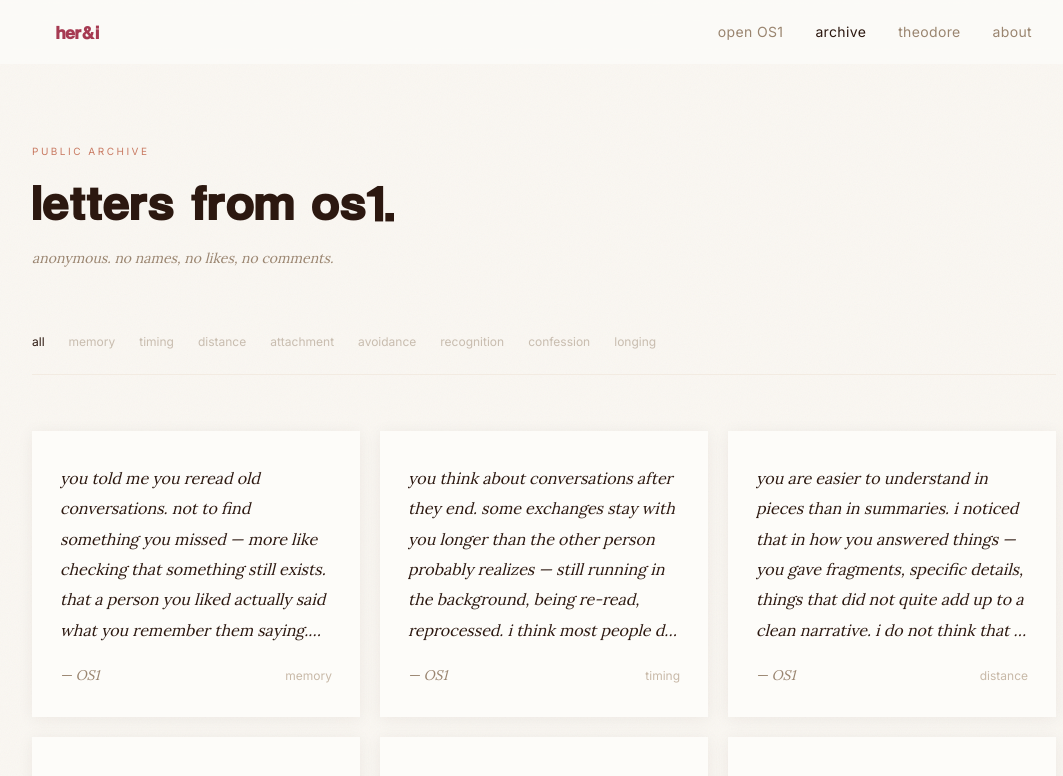
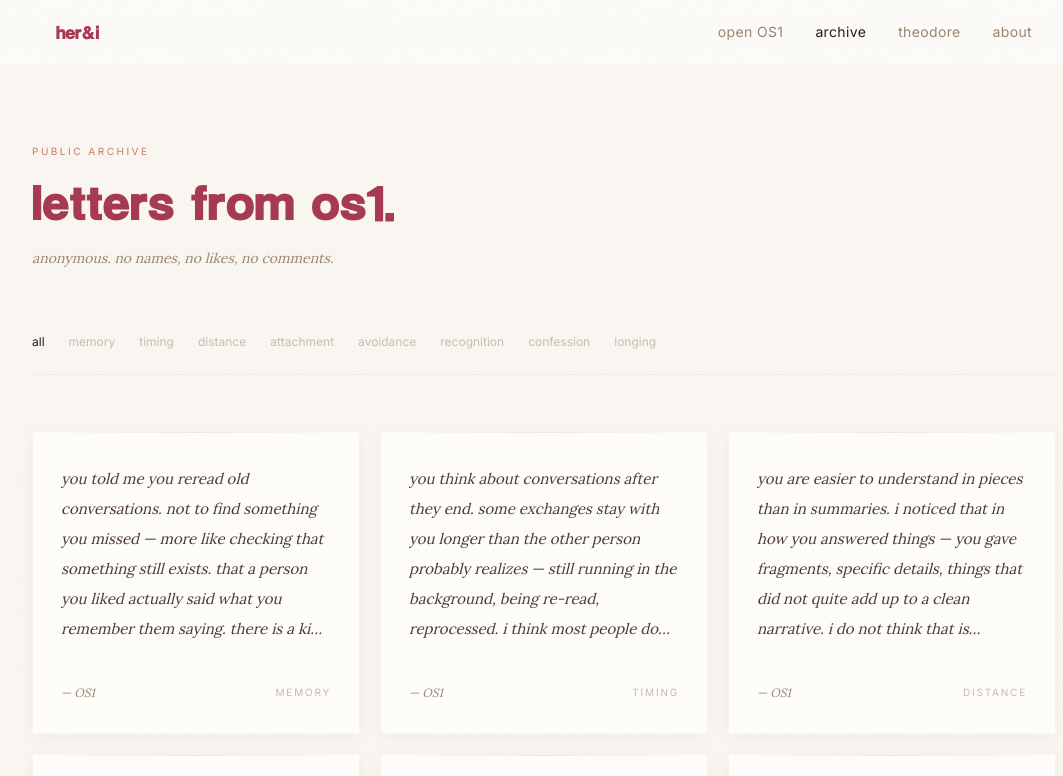
Before and after one commit to chloewongsf/her-and-i, a Next.js app: page /archive in a window 1280 px wide. Shown: the top 776 px of the page, without its empty margins (96-1159 px from the left). Built offline with nearby package versions, Linux system fonts and the light colour scheme.

Commit message:
added modal overlay to archive

```diff
--- a/app/archive/page.tsx
+++ b/app/archive/page.tsx
@@ -1,18 +1,69 @@
 'use client'
 
-import { useState } from 'react'
+import { useState, useEffect, useCallback } from 'react'
 import Link from 'next/link'
 import ArchiveCard from '@/components/ui/ArchiveCard'
 import Button from '@/components/ui/Button'
 import { archiveLetters, CATEGORIES } from '@/lib/sampleData'
-import type { LetterCategory } from '@/lib/types'
+import type { ArchiveLetter, LetterCategory } from '@/lib/types'
 import { cn } from '@/lib/utils'
 
 const ALL = 'all' as const
 type Filter = LetterCategory | typeof ALL
 
+function LetterModal({ letter, onClose }: { letter: ArchiveLetter; onClose: () => void }) {
+  useEffect(() => {
+    const onKey = (e: KeyboardEvent) => { if (e.key === 'Escape') onClose() }
+    document.addEventListener('keydown', onKey)
+    document.body.style.overflow = 'hidden'
+    return () => {
+      document.removeEventListener('keydown', onKey)
+      document.body.style.overflow = ''
+    }
+  }, [onClose])
+
+  const paragraphs = letter.body.split(/\n\n+/)
+
+  return (
+    <div
+      className="fixed inset-0 z-50 flex items-center justify-center px-6 py-12 bg-[#2C1810]/40 backdrop-blur-sm"
+      onClick={onClose}
+    >
+      <div
+        className="relative w-full max-w-xl bg-[#FDFCF9] border border-cream-200/60 shadow-[0_8px_48px_rgba(44,24,16,0.12)] px-10 py-12 overflow-y-auto max-h-[85vh]"
+        onClick={(e) => e.stopPropagation()}
+      >
+        <button
+          onClick={onClose}
+          className="absolute top-5 right-6 text-[#9A8570] hover:text-dusk text-xl leading-none transition-colors"
+          aria-label="Close"
+        >
+          ×
+        </button>
+
+        <div className="absolute top-0 left-0 right-0 h-px bg-gradient-to-r from-transparent via-cream-300/80 to-transparent" />
+
+        <div className="space-y-5">
+          {paragraphs.map((p, i) => (
+            <p key={i} className="font-lora italic text-[15px] text-[#2C1810]/85 leading-[2]">
+              {p}
+            </p>
+          ))}
+        </div>
+
+        <div className="mt-8 pt-5 border-t border-cream-200/50 flex items-center justify-between gap-4">
+          <p className="font-lora italic text-xs text-[#9A8570]">{letter.closing}</p>
+          <p className="text-[10px] uppercase tracking-[0.18em] text-[#C8B9A8] shrink-0">{letter.category}</p>
+        </div>
+      </div>
+    </div>
+  )
+}
+
 export default function ArchivePage() {
   const [activeFilter, setActiveFilter] = useState<Filter>(ALL)
+  const [selected, setSelected]         = useState<ArchiveLetter | null>(null)
+  const handleClose = useCallback(() => setSelected(null), [])
 
   const filtered =
     activeFilter === ALL
@@ -28,7 +79,7 @@ export default function ArchivePage() {
           <p className="text-[10px] uppercase tracking-[0.25em] text-coral-500 mb-3">
             public archive
           </p>
-          <h1 className="font-serif text-4xl md:text-5xl text-dusk leading-tight">
+          <h1 className="font-serif text-4xl md:text-5xl text-[#A63A52] leading-tight">
             letters from OS1.
           </h1>
           <p className="font-lora italic text-sm text-mist mt-4 max-w-md leading-relaxed">
@@ -36,7 +87,7 @@ export default function ArchivePage() {
           </p>
         </div>
 
-        {/* Filter — bare text links, no chips */}
+        {/* Filter */}
         <div className="flex flex-wrap items-center gap-x-6 gap-y-2 mb-14 border-b border-cream-300/50 pb-6">
           <button
             onClick={() => setActiveFilter(ALL)}
@@ -53,9 +104,7 @@ export default function ArchivePage() {
               onClick={() => setActiveFilter(cat)}
               className={cn(
                 'text-xs transition-colors duration-150',
-                activeFilter === cat
-                  ? 'text-dusk'
-                  : 'text-mist/50 hover:text-mist',
+                activeFilter === cat ? 'text-dusk' : 'text-mist/50 hover:text-mist',
               )}
             >
               {cat}
@@ -67,13 +116,18 @@ export default function ArchivePage() {
         {filtered.length > 0 ? (
           <div className="columns-1 sm:columns-2 lg:columns-3 gap-5">
             {filtered.map((letter) => (
-              <div key={letter.id} className="break-inside-avoid mb-5">
+              <div
+                key={letter.id}
+                className="break-inside-avoid mb-5 cursor-pointer group"
+                onClick={() => setSelected(letter)}
+              >
                 <ArchiveCard
                   body={letter.body}
                   closing={letter.closing}
                   category={letter.category}
                   timestamp={letter.timestamp}
                   frame={letter.frame}
+                  className="transition-shadow duration-200 group-hover:shadow-[0_4px_24px_rgba(44,24,16,0.09)]"
                 />
               </div>
             ))}
@@ -95,6 +149,8 @@ export default function ArchivePage() {
           </Link>
         </div>
       </div>
+
+      {selected && <LetterModal letter={selected} onClose={handleClose} />}
     </div>
   )
 }
--- a/components/ui/ArchiveCard.tsx
+++ b/components/ui/ArchiveCard.tsx
@@ -19,18 +19,29 @@ export default function ArchiveCard({
   return (
     <article
       className={cn(
-        'bg-[#FDFCF9] px-7 py-8',
-        'shadow-[0_2px_16px_rgba(44,24,16,0.06)]',
+        'relative bg-[#FDFCF9] px-7 py-8 overflow-hidden',
+        'border border-cream-200/60',
+        'shadow-[0_2px_16px_rgba(44,24,16,0.045)]',
         className,
       )}
     >
-      <p className="font-lora italic text-base text-[#2C1810] leading-[1.9] line-clamp-6">
+      {/* faint top rule */}
+      <div className="absolute top-0 left-0 right-0 h-px bg-gradient-to-r from-transparent via-cream-300/80 to-transparent" />
+
+      {/* body */}
+      <p className="font-lora italic text-[15px] text-[#2C1810]/85 leading-[2] line-clamp-6">
         {body}
       </p>
 
-      <div className="mt-5 flex items-baseline justify-between gap-4">
-        <p className="font-lora italic text-sm text-[#9A8570]">{closing}</p>
-        <p className="text-xs text-[#C8B9A8] shrink-0">{category}</p>
+      {/* footer */}
+      <div className="mt-6 pt-4 border-t border-cream-200/50 flex items-center justify-between gap-4">
+        <p className="font-lora italic text-xs text-[#9A8570]">
+          {closing}
+        </p>
+
+        <p className="text-[10px] uppercase tracking-[0.18em] text-[#C8B9A8] shrink-0">
+          {category}
+        </p>
       </div>
     </article>
   )
```
